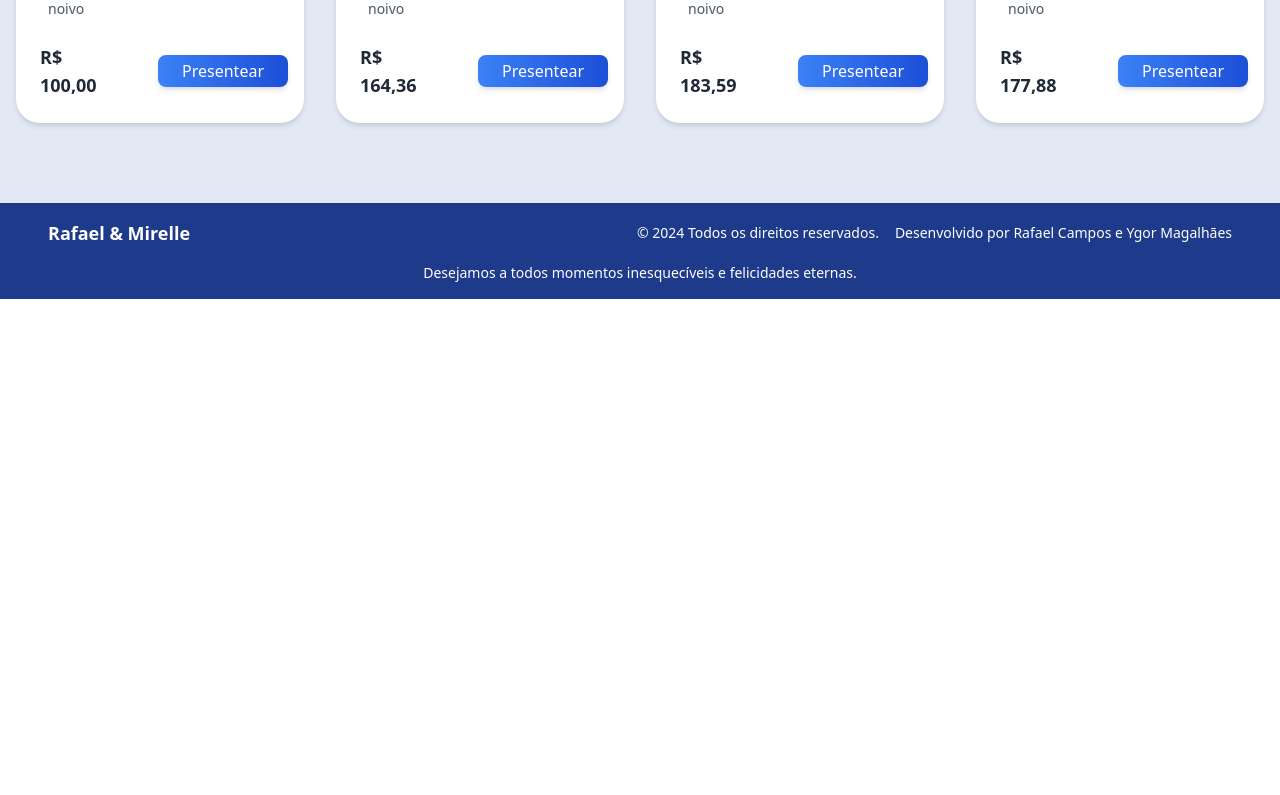
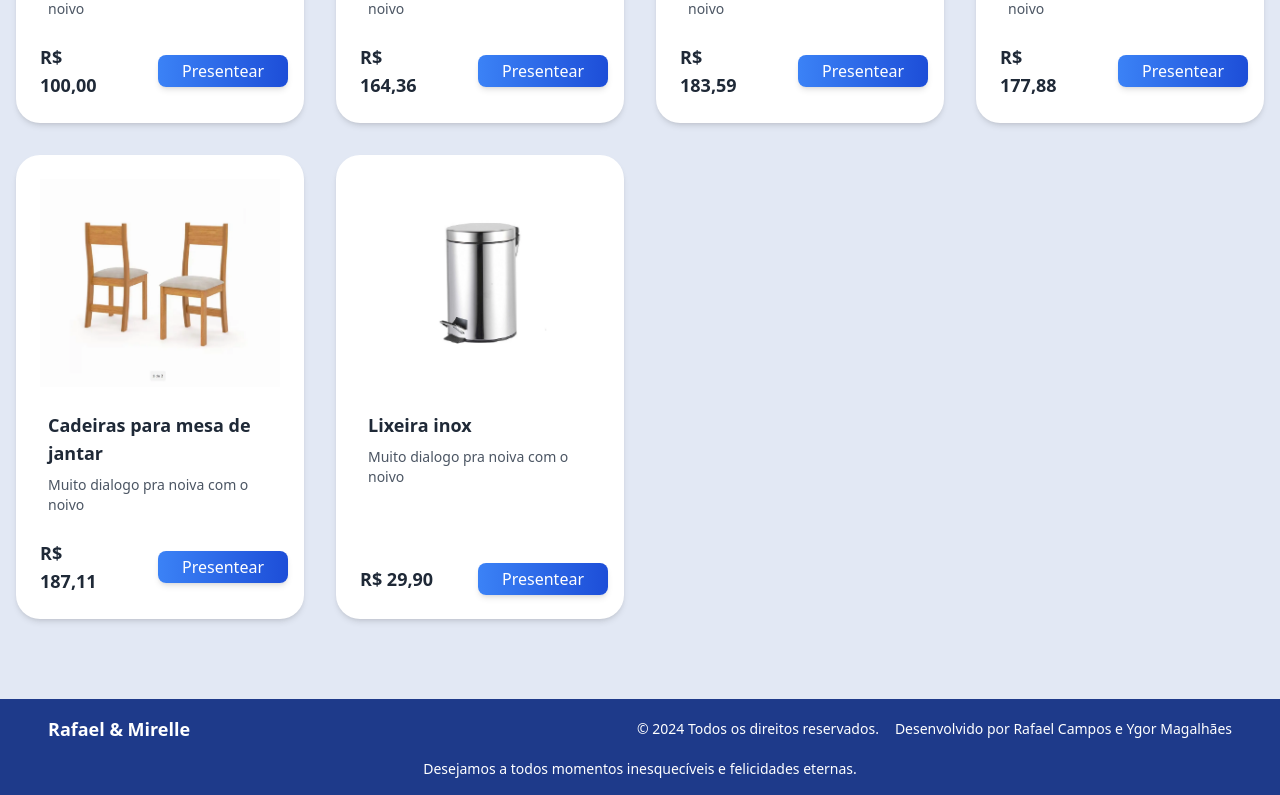
Before and after one commit to rafael-campos/SiteCasamento, a Next.js app: page / in a window 1280 px wide. Shown: the part 6879-7674 px from the top of the page. Before the commit the page ends 7178 px from the top, so only its background shows below. Built offline with nearby package versions, Linux system fonts and the light colour scheme.

Commit message:
melhorando

```diff
--- a/components/ListaDePresente.tsx
+++ b/components/ListaDePresente.tsx
@@ -198,6 +198,20 @@ const ListaDePresentes: React.FC = () => {
       descricao: 'Muito dialogo pra noiva com o noivo',
       preco: 'R$ 177,88',
     },
+    {
+      id: '25',
+      imagem: '/images/presentes/cadeirajantar.webp',
+      nome: 'Cadeiras para mesa de jantar',
+      descricao: 'Muito dialogo pra noiva com o noivo',
+      preco: 'R$ 187,11',
+    },
+    {
+      id: '26',
+      imagem: '/images/presentes/lixeira.webp',
+      nome: 'Lixeira inox',
+      descricao: 'Muito dialogo pra noiva com o noivo',
+      preco: 'R$ 29,90',
+    },
 
     // Adicione mais presentes conforme necessário
   ];
--- a/pages/[id].tsx
+++ b/pages/[id].tsx
@@ -299,11 +299,35 @@ const presentes: Presente[] = [
     {
         id: '24',
         imagem: '/images/presentes/bancada.webp',
-        nome: 'Bancada',
-        descricao: 'Bancada de cozinha',
+        nome: 'Bancada de cozinha',
+        descricao: 'Bancada branca de cozinha',
         preco: 'R$ 177,88',
         codigoPix: '00020126700014br.gov.bcb.pix013692fb26d6-62d7-40fc-a775-c6ba8f2ae2250208lavadora52040000530398654071619.005802BR5922Rafael Henrique Campos6008Brasilia62090505yxksk630458D6',
         linkProduto: 'https://www.magazineluiza.com.br/bancada-de-cozinha-2-prateleiras-branco-565-soluzione/p/gjh52074g9/mo/bccz/?partner_id=64068&utm_source=pdp&utm_medium=share',
+        linkPagamentoCartao: 'https://pay.sumup.com/b2c/QPUOJKZB',
+        enderecoEntrega: 2,
+        tipo: 'real',
+    },
+    {
+        id: '25',
+        imagem: '/images/presentes/cadeirajantar.webp',
+        nome: 'Cadeiras',
+        descricao: 'Cadeiras para mesa de jantar',
+        preco: 'R$ 187,11',
+        codigoPix: '00020126700014br.gov.bcb.pix013692fb26d6-62d7-40fc-a775-c6ba8f2ae2250208lavadora52040000530398654071619.005802BR5922Rafael Henrique Campos6008Brasilia62090505yxksk630458D6',
+        linkProduto: 'https://www.magazineluiza.com.br/bancada-de-cozinha-2-prateleiras-branco-565-soluzione/p/gjh52074g9/mo/bccz/?partner_id=64068&utm_source=pdp&utm_medium=share',
+        linkPagamentoCartao: 'https://pay.sumup.com/b2c/QPUOJKZB',
+        enderecoEntrega: 2,
+        tipo: 'real',
+    },
+    {
+        id: '26',
+        imagem: '/images/presentes/lixeira.webp',
+        nome: 'Lixeira',
+        descricao: 'Lixeira inox',
+        preco: 'R$ 29,90',
+        codigoPix: '00020126700014br.gov.bcb.pix013692fb26d6-62d7-40fc-a775-c6ba8f2ae2250208lavadora52040000530398654071619.005802BR5922Rafael Henrique Campos6008Brasilia62090505yxksk630458D6',
+        linkProduto: 'https://www.americanas.com.br/produto/7088864890',
         linkPagamentoCartao: 'https://pay.sumup.com/b2c/QPUOJKZB',
         enderecoEntrega: 2,
         tipo: 'real',
```
Also changed, not shown: public/images/presentes/cadeirajantar.webp (added), public/images/presentes/lixeira.webp (added).
